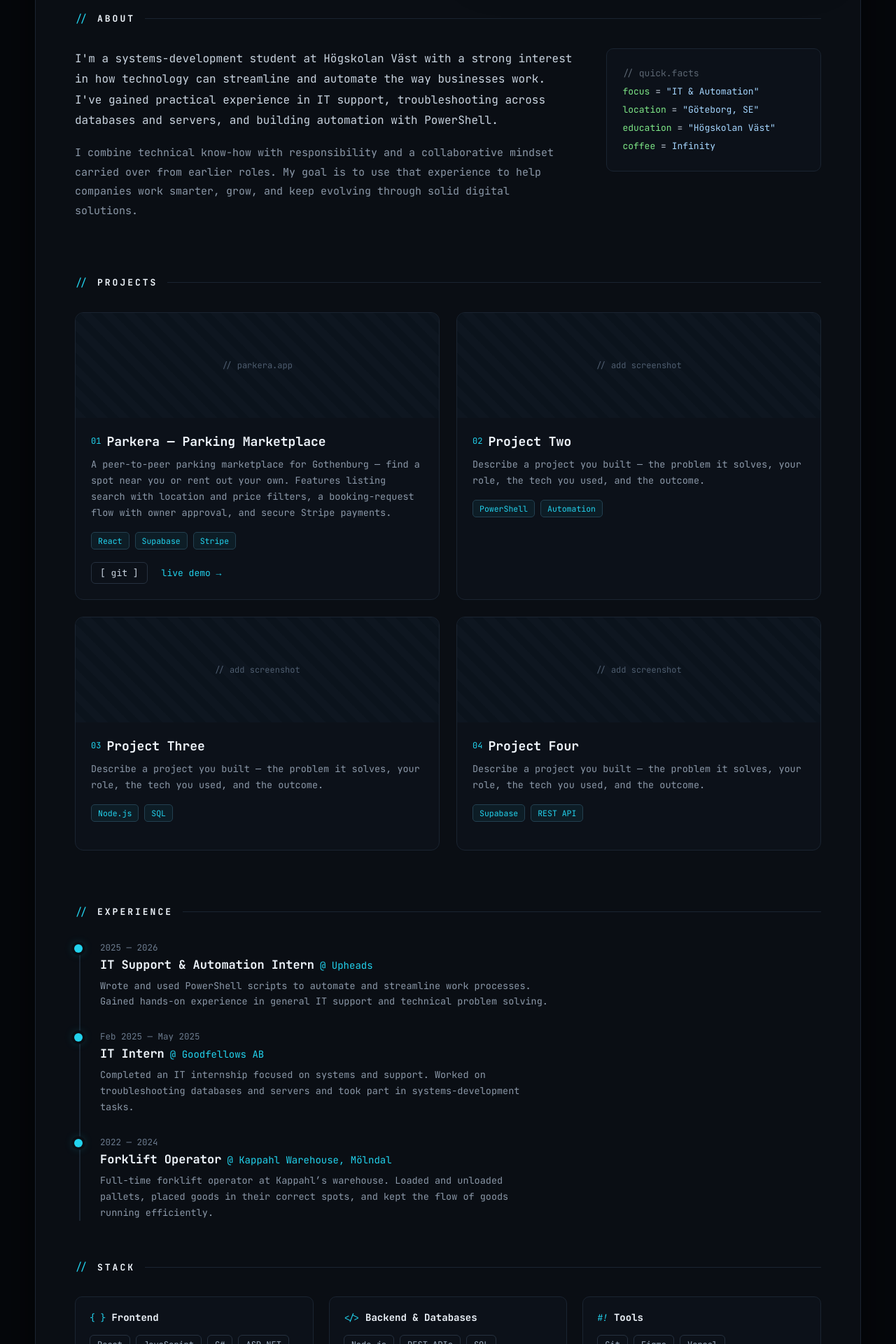
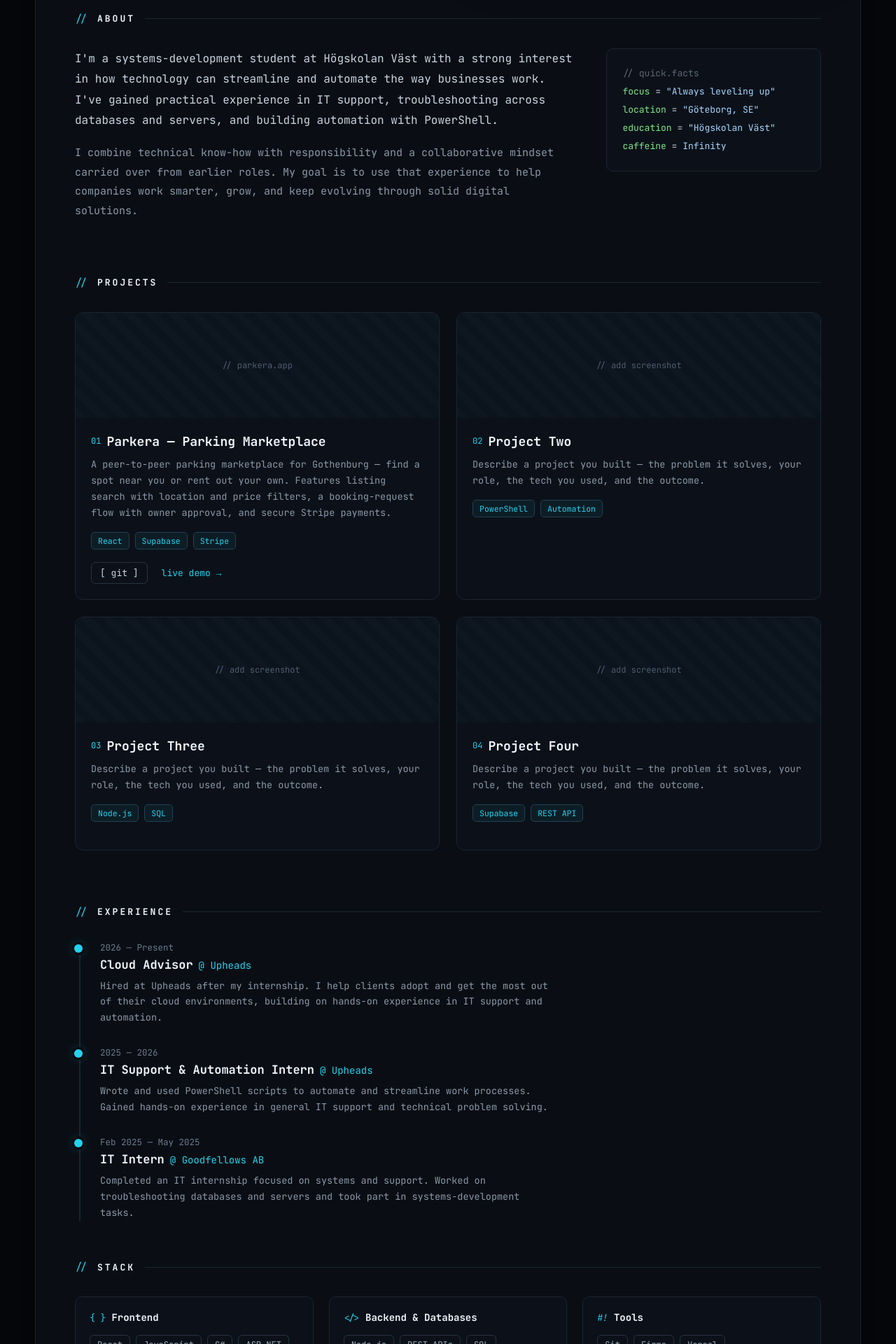
Before and after one commit to Borna-ctrl/portfolio, a React (Vite) app: page / in a window 1280 px wide. Shown: the part 780-2700 px from the top of the page at 70% size. Built offline with nearby package versions, Linux system fonts and the light colour scheme.

Commit message:
Update experience (Cloud Advisor at Upheads, drop forklift role) and quick.facts

```diff
--- a/src/components/About.tsx
+++ b/src/components/About.tsx
@@ -25,7 +25,7 @@ export default function About() {
           <div className="tok-comment">// quick.facts</div>
           <div>
             <span className="tok-key">focus</span> ={' '}
-            <span className="tok-str">"IT & Automation"</span>
+            <span className="tok-str">"Always leveling up"</span>
           </div>
           <div>
             <span className="tok-key">location</span> ={' '}
@@ -36,7 +36,7 @@ export default function About() {
             <span className="tok-str">"Högskolan Väst"</span>
           </div>
           <div>
-            <span className="tok-key">coffee</span> ={' '}
+            <span className="tok-key">caffeine</span> ={' '}
             <span className="tok-str">Infinity</span>
           </div>
         </div>
--- a/src/data.ts
+++ b/src/data.ts
@@ -70,6 +70,12 @@ export const projects: Project[] = [
 
 export const jobs: Job[] = [
   {
+    period: '2026 — Present',
+    role: 'Cloud Advisor',
+    company: 'Upheads',
+    desc: 'Hired at Upheads after my internship. I help clients adopt and get the most out of their cloud environments, building on hands-on experience in IT support and automation.',
+  },
+  {
     period: '2025 — 2026',
     role: 'IT Support & Automation Intern',
     company: 'Upheads',
@@ -80,12 +86,6 @@ export const jobs: Job[] = [
     role: 'IT Intern',
     company: 'Goodfellows AB',
     desc: 'Completed an IT internship focused on systems and support. Worked on troubleshooting databases and servers and took part in systems-development tasks.',
-  },
-  {
-    period: '2022 — 2024',
-    role: 'Forklift Operator',
-    company: 'Kappahl Warehouse, Mölndal',
-    desc: 'Full-time forklift operator at Kappahl’s warehouse. Loaded and unloaded pallets, placed goods in their correct spots, and kept the flow of goods running efficiently.',
   },
 ]
 
```
